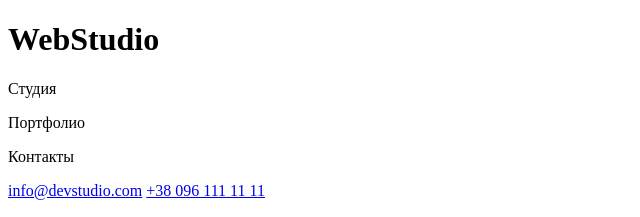
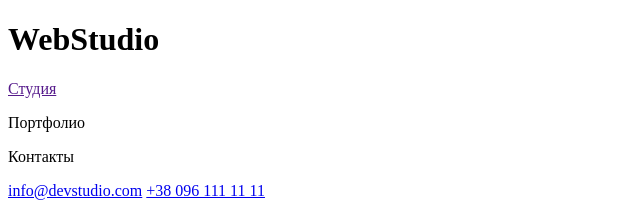
Before and after one commit to KhylchukDanylo/goit-markup-hw-01, a plain HTML site: page index.html in a window 1280 px wide. Shown: the top 217 px of the page, 0-640 px from the left. Drawn offline with Linux system fonts and the light colour scheme.

Commit message:
Добавив тез <a href=""></a>

```diff
--- a/index.html
+++ b/index.html
@@ -10,7 +10,7 @@
     <!-- title    -->
     <header>
         <h1>WebStudio</h1>
-        <p>Студия</p>
+        <a href="">Студия</a>
         <p>Портфолио</p>
         <p>Контакты</p>
 
```
